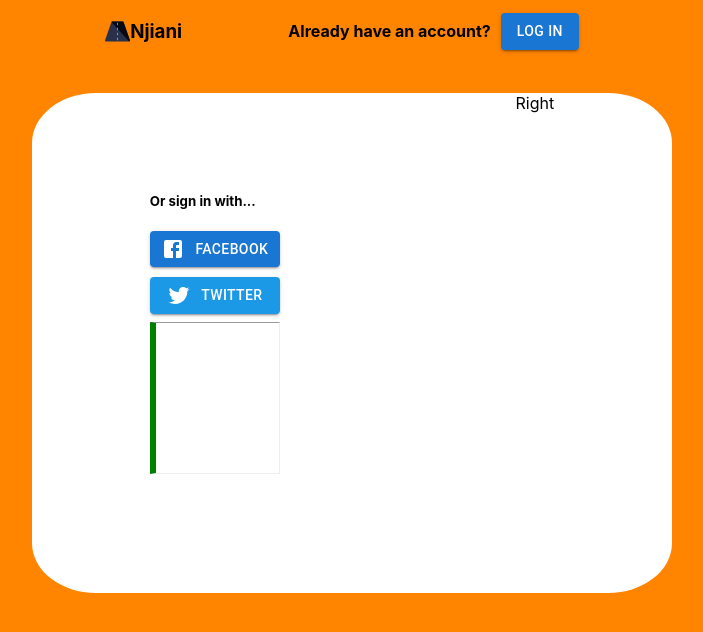
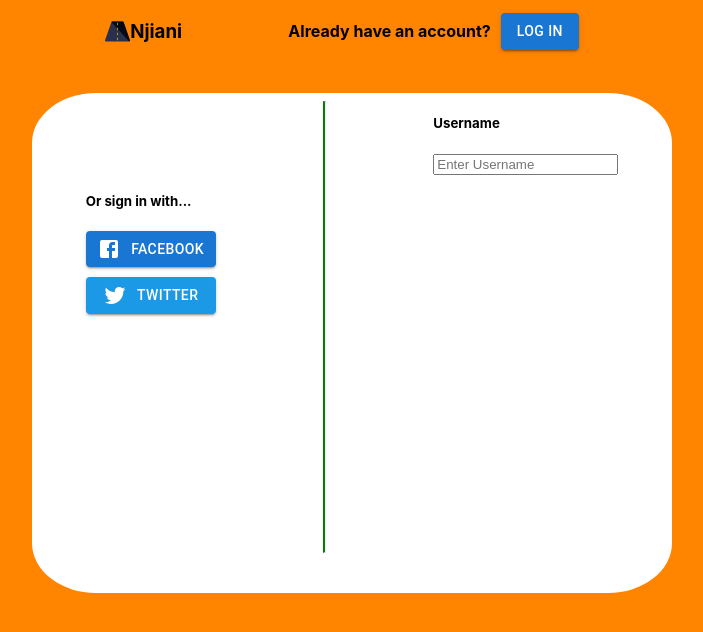
Before and after one commit to kevinkirotichkibet/Login, a React (Create React App) app: page / in a window 1280 px wide. Shown: the top 632 px of the page, without its empty margins (288-991 px from the left). Built offline with nearby package versions, Linux system fonts and the light colour scheme.

Commit message:
Last Changes EOD

```diff
--- a/src/components/body/BodySignUp.jsx
+++ b/src/components/body/BodySignUp.jsx
@@ -18,11 +18,23 @@
             <Button className='twitterLoginButton' variant='contained' style={{ backgroundColor: '#1C99E6' }} ><TwitterIcon className='twitterIcon' />Twitter</Button>
             </div>
           </div>
+            </div>
           <div className="verticalLine"><hr className='bodyContainerHr'></hr></div>
 
-        </div>
         <div className="bodyWrapperRight">
-          Right
+          <div className="bodyRightContainer">
+            <div className="bodyUsernameContainer">
+
+            <h5 className="username">Username</h5>
+            <input placeholder='Enter Username' name="" id="" />
+            </div>
+
+            <div className="bodyEmailContainer">
+              <div className="bodyEmailContainer">
+
+              </div>
+            </div>
+          </div>
         </div>
 
 
--- a/src/components/body/bodySignUp.css
+++ b/src/components/body/bodySignUp.css
@@ -42,6 +42,8 @@
 }
 
 .bodyContainerHr{
-    border-left: 6px solid green;
-    height: 150px;
+    display: flex;
+    border-left: 2px solid green;
+    height: 80%;
+    padding-top: 50px;
 }
```
